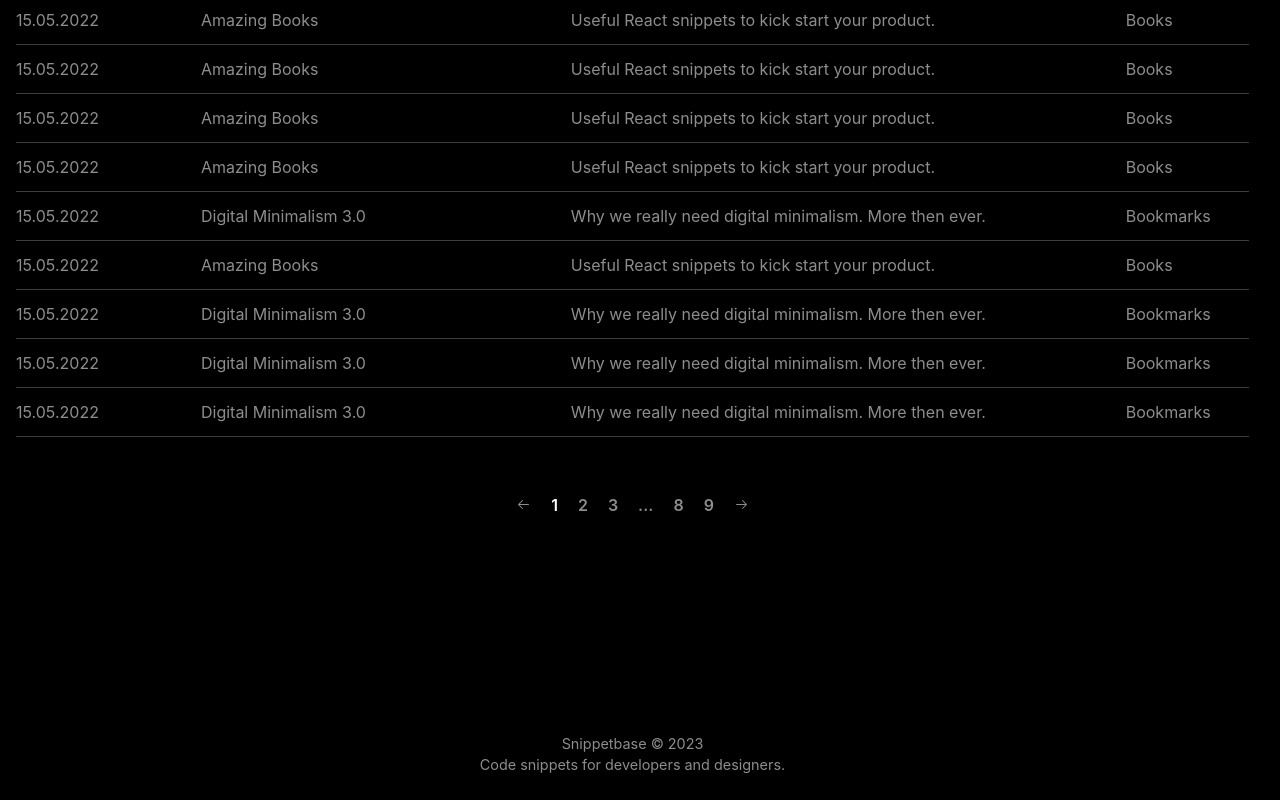
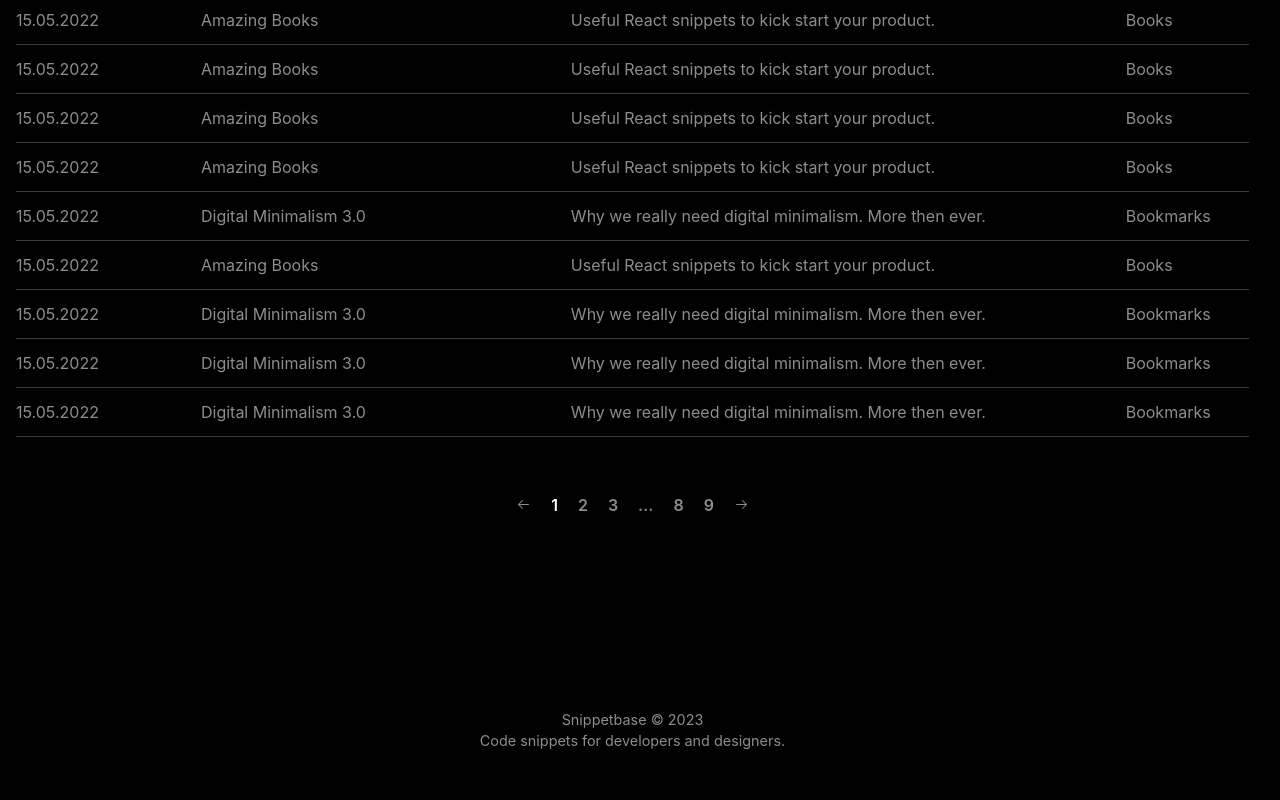
Before and after one commit to nenadmarinkovic/snippetbase, a Next.js app: page / in a window 1280 px wide. Shown: the part 556-1356 px from the top of the page. After the commit the page ends 1332 px from the top, so only its background shows below. Built offline with nearby package versions, Linux system fonts and the light colour scheme.

Commit message:
footer style change

```diff
--- a/styles/components/footer.ts
+++ b/styles/components/footer.ts
@@ -3,7 +3,7 @@ import styled from "styled-components";
 export const FooterWrap = styled.footer`
   color: #8d8d8d;
   padding: 1.5rem 0;
-  margin-top: 5rem;
+  margin-top: 3.5rem;
 
   @media (max-width: 35rem) {
     margin-top: 0;
```
